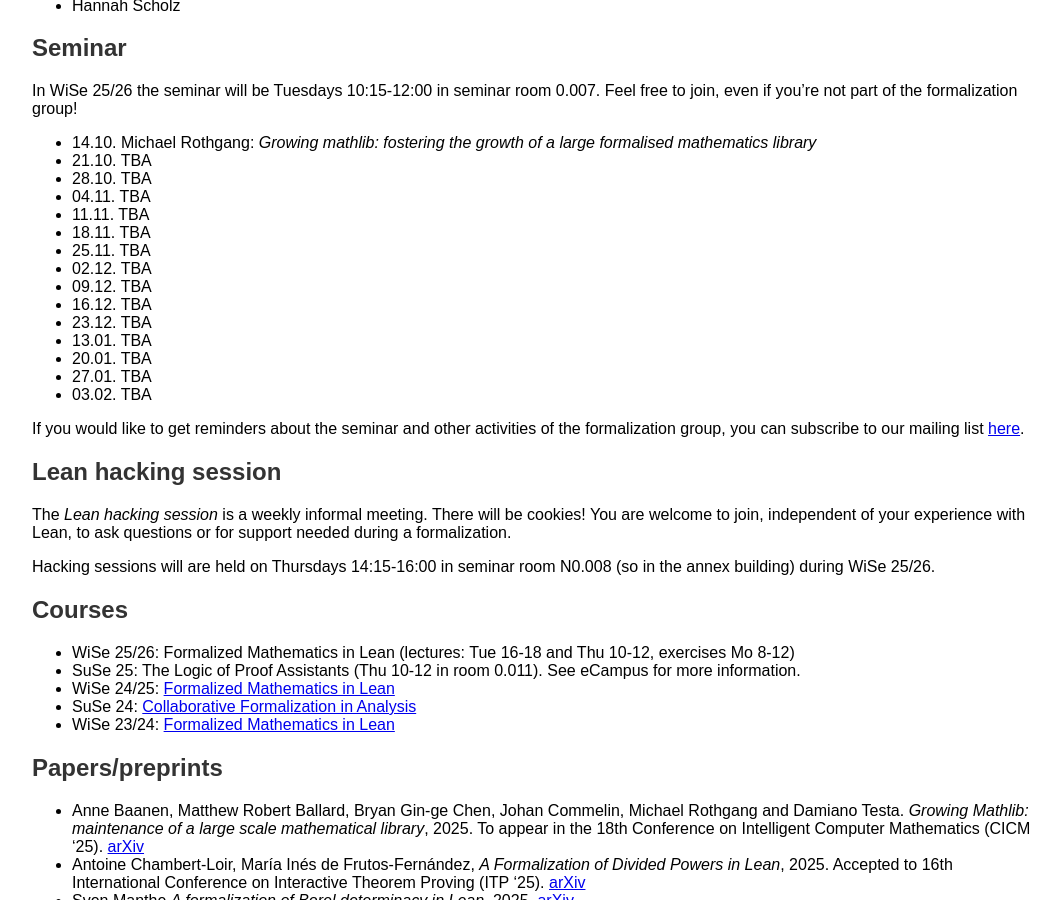
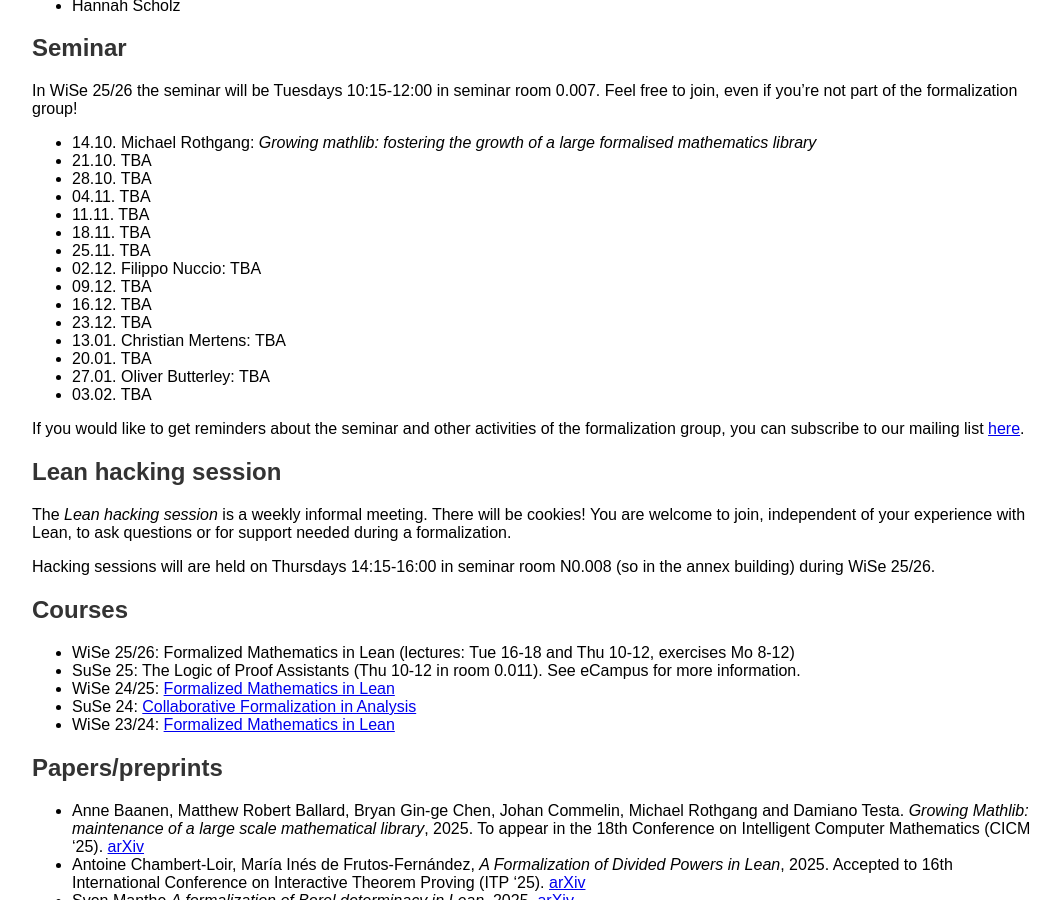
Before and after one commit to fpvandoorn/fpvandoorn.github.io, a Jekyll site: the page built from formalized-mathematics.md, in a window 1280 px wide and 900 px high, scrolled down 618 px. Shown: the whole window, without its empty margins (108-1168 px from the left). Built offline with Jekyll 4.4.1, drawn with Linux system fonts in a browser that asks for light colours; our own code applies the rules of GitHub Pages for plain Markdown files.

Commit message:
update seminar schedule

```diff
--- a/formalized-mathematics.md
+++ b/formalized-mathematics.md
@@ -45,16 +45,16 @@
 * 21.10. TBA
 * 28.10. TBA
 * 04.11. TBA
-* 11.11. TBA
+* 11.11. TBA <!-- Maybe Jovan Gerbscheid -->
 * 18.11. TBA
 * 25.11. TBA
-* 02.12. TBA
+* 02.12. Filippo Nuccio: TBA
 * 09.12. TBA
 * 16.12. TBA
 * 23.12. TBA
-* 13.01. TBA
+* 13.01. Christian Mertens: TBA
 * 20.01. TBA
-* 27.01. TBA
+* 27.01. Oliver Butterley: TBA
 * 03.02. TBA
 
 If you would like to get reminders about the seminar and other activities of the formalization group, you can subscribe to our mailing list [here](https://listen.uni-bonn.de/wws/info/formal-math).
```
